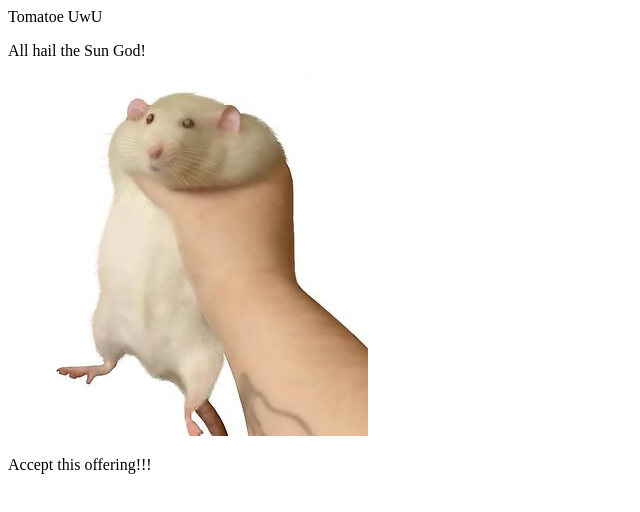
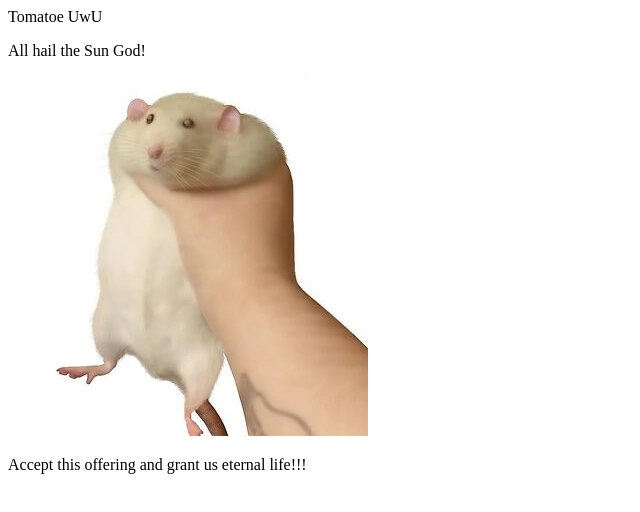
Before and after one commit to skunk-A/CS2250-Project1, a plain HTML site: page index.html in a window 1280 px wide. Shown: the whole page, without its empty margins (0-640 px from the left). Drawn offline with Linux system fonts and the light colour scheme.

Commit message:
Update index.html

```diff
--- a/index.html
+++ b/index.html
@@ -8,4 +8,4 @@
 </h>
 <p>All hail the Sun God!</p>
 <img src="ratchoke.jpg" alt="Rat">
-<p>Accept this offering!!!</p>
+<p>Accept this offering and grant us eternal life!!!</p>
```
